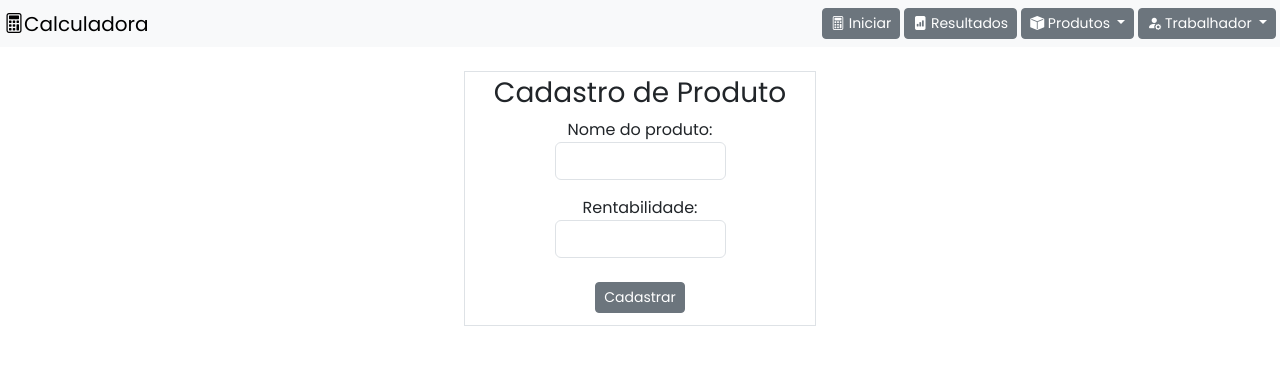
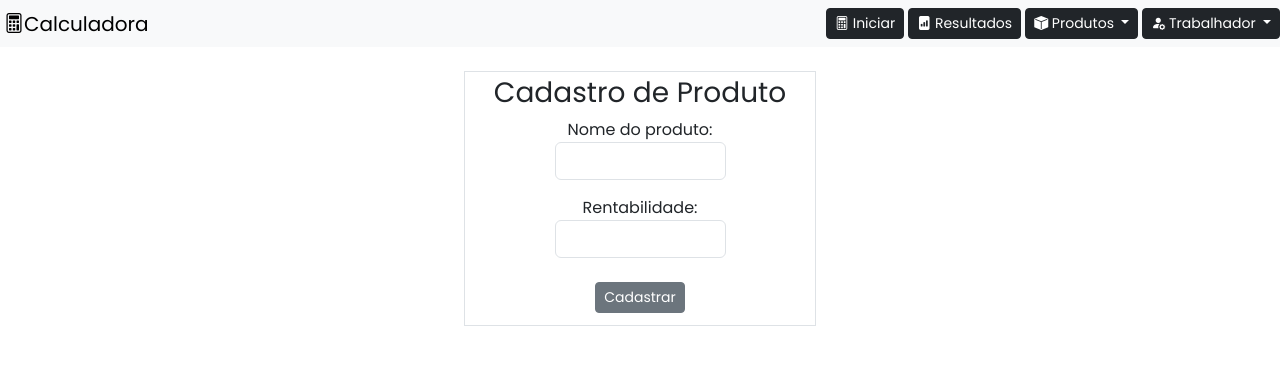
Before and after one commit to LucVictor/Trabalho_Pratico_3, a Flask app: page /cadastrar_produto in a window 1280 px wide. Shown: the top 365 px of the page. Run offline with Flask 3, Linux system fonts and the light colour scheme.

```diff
--- a/app/templates/template.html
+++ b/app/templates/template.html
@@ -17,15 +17,15 @@
   <body>
   <nav class="navbar navbar-light bg-light justify-content-between">
     <div><a class="ms-1 navbar-brand" href="/"><i class="bi bi-calculator"></i>Calculadora</a></div>
-     <div class="d-flex me-1">
-         <button class="btn btn-secondary btn-sm" type="button" aria-expanded="true"><a class="dropdown-item" href="/calculadora"><i class="bi bi-calculator"></i> Iniciar</a>
+     <div class="d-flex me-1text-dark">
+         <button class="btn btn-dark btn-sm" type="button" aria-expanded="true"><a class="dropdown-item" href="/calculadora"><i class="bi bi-calculator"></i> Iniciar</a>
 
           </button>
-         <button class="btn btn-secondary ms-1 btn-sm" type="button" aria-expanded="true"><a class="dropdown-item" href="/resultados"><i class="bi bi-file-bar-graph-fill"></i> Resultados</a>
+         <button class="btn btn-dark ms-1 btn-sm" type="button" aria-expanded="true"><a class="dropdown-item" href="/resultados"><i class="bi bi-file-bar-graph-fill"></i> Resultados</a>
 
           </button>
         <div class="dropdown ms-1">
-          <button class="btn btn-secondary dropdown-toggle btn-sm" type="button" data-bs-toggle="dropdown" aria-expanded="false">
+          <button class="btn btn-dark dropdown-toggle btn-sm" type="button" data-bs-toggle="dropdown" aria-expanded="false">
            <i class="bi bi-box-fill"></i> Produtos
           </button>
           <ul class="dropdown-menu dropdown-menu-dark">
@@ -34,7 +34,7 @@
           </ul>
         </div>
                  <div class="dropdown ms-1">
-          <button class="btn btn-secondary dropdown-toggle btn-sm" type="button" data-bs-toggle="dropdown" aria-expanded="false">
+          <button class="btn btn-dark dropdown-toggle btn-sm" type="button" data-bs-toggle="dropdown" aria-expanded="false">
             <i class="bi bi-person-fill-gear"></i> Trabalhador
           </button>
           <ul class="dropdown-menu dropdown-menu-dark dropdown-menu-end">
```
